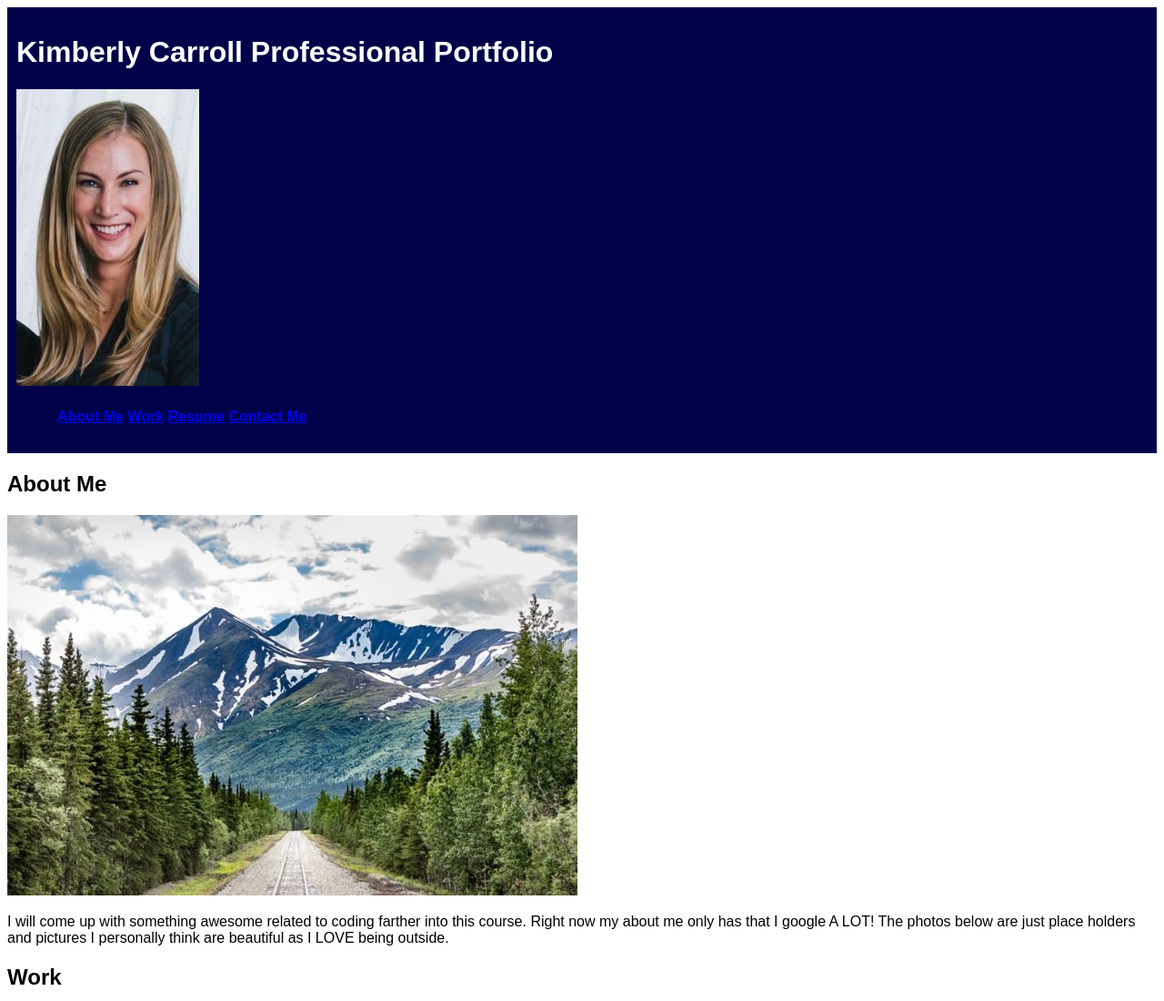
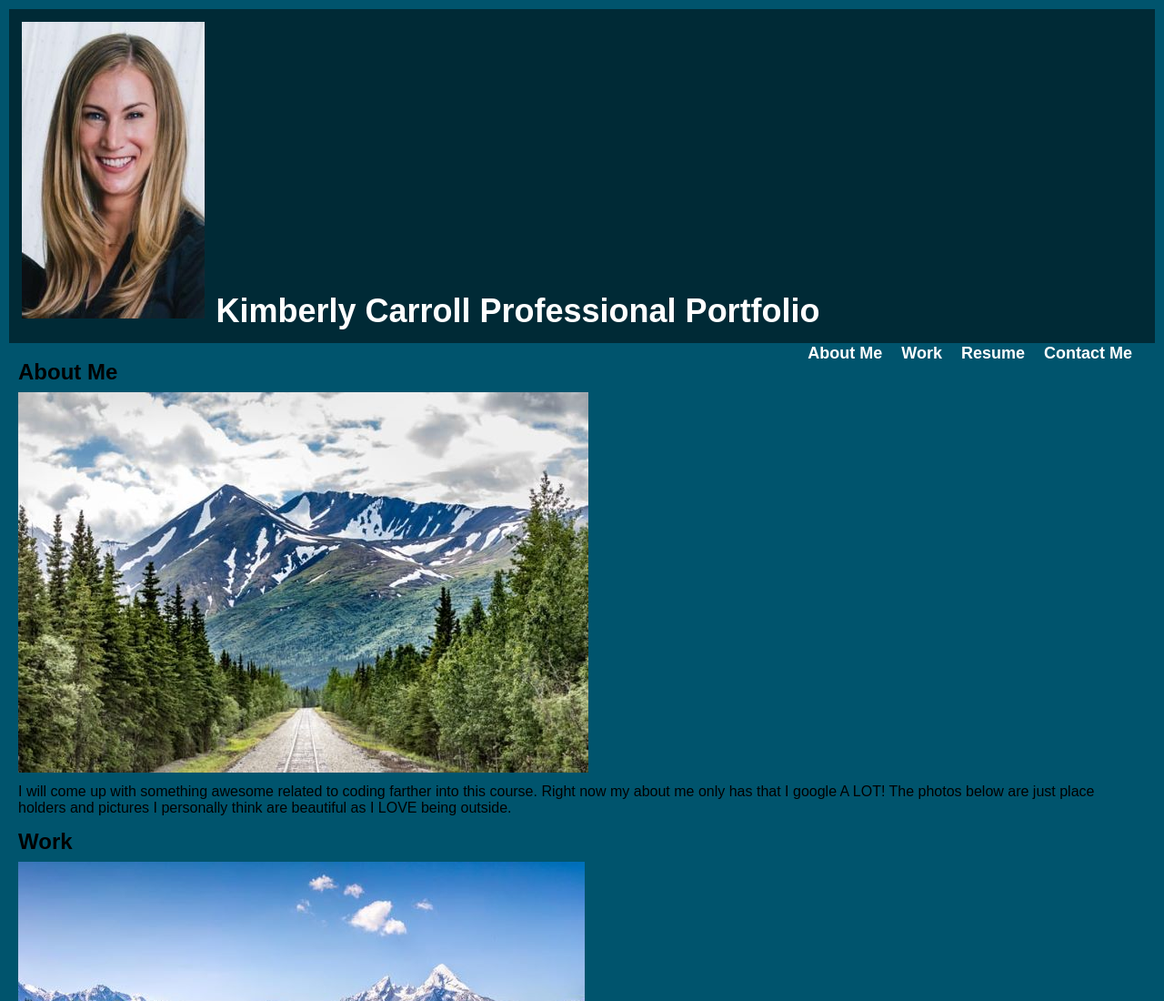
Before and after one commit to KimberlyJane57/Professional-Portfolio, a plain HTML site: page index.html in a window 1280 px wide. Shown: the top 1100 px of the page at 91% size. Drawn offline with Linux system fonts and the light colour scheme.

Commit message:
css header updated

```diff
--- a/Assets/style.css
+++ b/Assets/style.css
@@ -1,18 +1,38 @@
 * {
     font-family: Arial, Helvetica, sans-serif;
     box-sizing: border-box;
-    padding: auto;
+    padding: 2px;
+    margin: 2px;
 }
 body {
-    background-color: white;
+    background-color: rgb(0, 84, 109);
 }
 .header {
     padding: 10px;
-    background-color: rgb(1, 1, 73);
+    background-color: rgb(0, 42, 54);
     color: white;
 }
+.header h1 {
+    display: inline-block;
+    font-size: 36px;
+}
 .header div {
-    padding: 5px;
-    align-content: flex-end;
+    padding: 0px;
+    margin: 3px;
+    float: right;
+    font-size: 18px;
     font-weight: bolder;
 }
+.header div ul {
+    list-style-type: none;
+}
+.header div ul li {
+    display: inline-block;
+}
+a {
+    color: white;
+    text-decoration: none;
+}
+.main {
+
+}
--- a/index.html
+++ b/index.html
@@ -9,34 +9,42 @@
 </head>
 <body>
     <div class="header">
+        <img src="\Assets\recent photo.JPG" alt="recent photo">
         <h1>Kimberly Carroll Professional Portfolio</h1>
-        <img src="\Assets\recent photo.JPG" alt="recent photo">
         <div>
             <ul>
-                <a href="#about-me">About Me</a>
-                <a href="#work">Work</a>
-                <a href="#resume">Resume</a>
-                <a href="#contact-me">Contact Me</a>
+                <li>
+                    <a href="#about-me">About Me</a>
+                </li>
+                <li>
+                    <a href="#work">Work</a>
+                </li>
+                <li>
+                    <a href="#resume">Resume</a>
+                </li>
+                <li>
+                    <a href="#contact-me">Contact Me</a>
+                </li>
             </ul>
         </div>
     </div>
-    <div class="hero"></div>
+    <div class="main"></div>
     <div class="content">
         <div id="about-me" class="about-me">
             <h2>About Me</h2>
-            <img src="\Assets\Denali-National-Park.jpg" alt="Denali National Park" class= />
+            <img src="\Assets\Denali-National-Park.jpg" alt="Denali National Park"/>
             <p>
                 I will come up with something awesome related to coding farther into this course. Right now my about me only has that I google A LOT! The photos below are just place holders and pictures I personally think are beautiful as I LOVE being outside.
             </p>
         </div>
         <div id="work" class="work">
             <h2>Work</h2>
-            <img src="\Assets\Clear Moutain Lake Alps.jpg" alt="Clear Mountain Lake Alps" class="float-right" />
+            <img src="\Assets\Clear Moutain Lake Alps.jpg" alt="Clear Mountain Lake Alps"/>
             <div class="work-list">
                 <div class="future-project-1">
                     <h3>Future Project 1</h3>
                     <h4>FP1 SubTitle</h4>
-                    <img src="\Assets\African Mountain Forests.jpg" alt="Afriacna Mountain Forests" />
+                    <img src="\Assets\African Mountain Forests.jpg" alt="Afriacna Mountain Forests"/>
                     <p>
                         There will be some kind of related text or links here.
                     </p>
@@ -76,7 +84,7 @@
             </div>
         </div>
         <div id="resume" class="resume">
-            <img src="\Assets\Lolo National Forest.jpg" alt="Lolo National Forest" class="float-left" />
+            <img src="\Assets\Lolo National Forest.jpg" alt="Lolo National Forest"/>
             <h2>Resume</h2>
             <p>
                 I wonder why resume? Should I be updating this with every project and relinking it to my repo?
```
